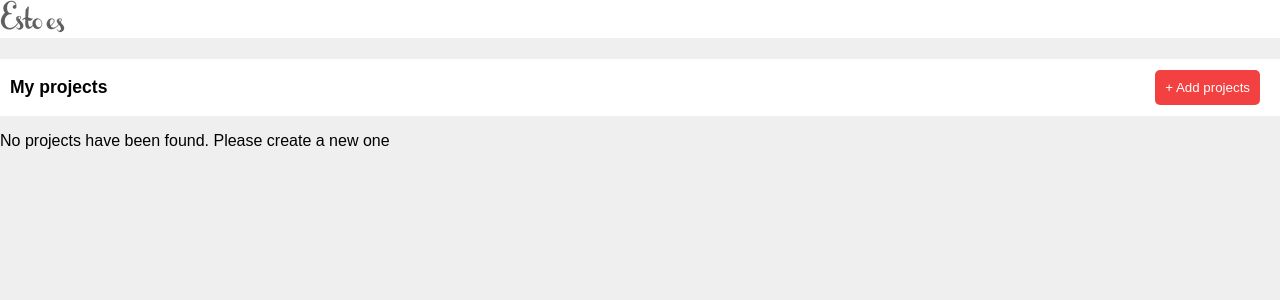
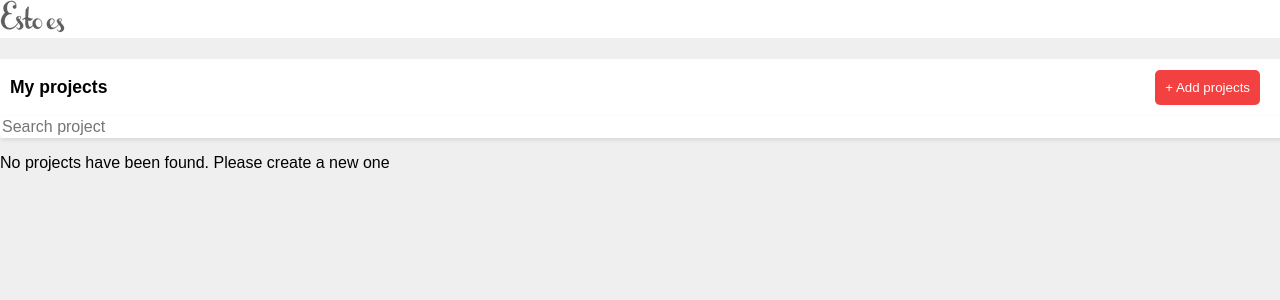
Before and after one commit to Brallam87/Estoes, an Angular app: page /projects in a window 1280 px wide. Shown: the top 300 px of the page. Built offline with nearby package versions, Linux system fonts and the light colour scheme.

Commit message:
add search option and visuals fix from new proyect

```diff
--- a/src/app/Main/Project/project.css
+++ b/src/app/Main/Project/project.css
@@ -137,3 +137,18 @@
   background-color: #333;
   color: #fff;
 }
+.search-bar {
+  background-color: #ffffff;
+  width: 100%;
+
+}
+
+.search-bar input {
+  width: 100%;
+  height: 20px;
+
+  font-size: 16px;
+  border: none;
+  border-radius: 4px;
+  box-shadow: 0 2px 4px rgba(0, 0, 0, 0.1);
+}
--- a/src/app/Main/Project/project.html
+++ b/src/app/Main/Project/project.html
@@ -1,4 +1,8 @@
-<ng-container *ngIf="formDataList.length > 0; else noProjects">
+<div class="search-bar">
+  <input type="text" placeholder="Search project" [(ngModel)]="searchQuery" (input)="searchProjects()" />
+</div>
+
+<ng-container *ngIf="filteredDataList.length > 0; else noProjects">
   <div class="pbox" *ngFor="let formData of paginatedList; let i = index">
     <div class="content">
       <div class="project-name">{{ formData?.projectName }}</div>
@@ -8,8 +12,8 @@
         <div class="dots"></div>
         <div class="dots"></div>
         <div class="dropdown-content">
-          <a [routerLink]="['/editproject', currentIndex]">Edit</a>
-          <a (click)="mostrarConfirmacionEliminacion(i)">Delete</a>
+          <a [routerLink]="['/editproject', formData.originalIndex]">Edit</a>
+          <a (click)="mostrarConfirmacionEliminacion((currentPage - 1) * pageSize + formData.originalIndex)">Delete</a>
         </div>
       </div>
       <div class="datauser">
--- a/src/app/Main/Project/projectComponent.ts
+++ b/src/app/Main/Project/projectComponent.ts
@@ -7,15 +7,18 @@ import { LocalStorageService } from '../../db/LocalStorageService';
   styleUrls: ['./project.css']
 })
 export class project implements OnInit {
-  formDataList: any[] = []; // Propiedad para almacenar los datos del formulario
-  showConfirmation: boolean = false; // Propiedad para controlar la visibilidad del mensaje de confirmación
-  proyectoAEliminarIndex: number = -1; // Índice del proyecto a eliminar
+  originalDataList: any[] = [];
+  filteredDataList: any[] = [];
+  showConfirmation: boolean = false;
+  proyectoAEliminarIndex: number = -1;
   dropdownOpen!: number | null;
   currentIndex: number = -1;
   currentPage: number = 1;
   pageSize: number = 10;
   totalPages: number = 1;
   paginatedList: any[] = [];
+  selectedProjectIndex: number | null = null;
+  searchQuery: string = '';
 
   constructor(private localStorageService: LocalStorageService) {}
 
@@ -25,13 +28,12 @@ export class project implements OnInit {
   }
 
   ngOnInit() {
-    // Obtener los datos del formulario guardados en el Local Storage
     const storedData = this.localStorageService.obtenerDatosDeLocalStorage('Formbuilder');
 
-    // Verificar si existen datos almacenados
     if (storedData && storedData.length > 0) {
-      this.formDataList = storedData;
-      this.totalPages = Math.ceil(this.formDataList.length / this.pageSize);
+      this.originalDataList = storedData;
+      this.totalPages = Math.ceil(this.originalDataList.length / this.pageSize);
+      this.filterDataList();
       this.updatePaginatedList();
     }
   }
@@ -47,22 +49,35 @@ export class project implements OnInit {
   }
 
   eliminarProyecto() {
-    // Eliminar el proyecto del array formDataList
-    this.formDataList.splice(this.proyectoAEliminarIndex, 1);
-    // Actualizar los datos en el Local Storage
-    this.localStorageService.guardarDatosEnLocalStorage('Formbuilder', this.formDataList);
+    const originalIndex = this.paginatedList[this.proyectoAEliminarIndex].originalIndex;
+    this.originalDataList.splice(originalIndex, 1);
+    this.localStorageService.guardarDatosEnLocalStorage('Formbuilder', this.originalDataList);
     this.showConfirmation = false;
     console.log('Proyecto eliminado.');
 
-    this.totalPages = Math.ceil(this.formDataList.length / this.pageSize);
+    this.totalPages = Math.ceil(this.originalDataList.length / this.pageSize);
     this.currentPage = Math.min(this.currentPage, this.totalPages);
+    this.filterDataList();
     this.updatePaginatedList();
+  }
+
+  filterDataList() {
+    this.filteredDataList = this.originalDataList.filter((formData) =>
+      formData.projectName.toLowerCase().includes(this.searchQuery.toLowerCase())
+    );
+    this.totalPages = Math.ceil(this.filteredDataList.length / this.pageSize);
+    this.currentPage = Math.min(this.currentPage, this.totalPages);
   }
 
   updatePaginatedList() {
     const startIndex = (this.currentPage - 1) * this.pageSize;
     const endIndex = startIndex + this.pageSize;
-    this.paginatedList = this.formDataList.slice(startIndex, endIndex);
+    const paginatedData = this.filteredDataList.slice(startIndex, endIndex);
+    this.paginatedList = paginatedData.map((formData) => ({
+      ...formData,
+      originalIndex: this.originalDataList.indexOf(formData)
+    }));
+    this.selectedProjectIndex = null; // Resetear el índice seleccionado
   }
 
   goToPage(page: number) {
@@ -75,4 +90,21 @@ export class project implements OnInit {
   generatePageArray(): number[] {
     return Array.from({ length: this.totalPages }, (_, index) => index + 1);
   }
+
+  selectProject(index: number) {
+    const formData = this.paginatedList[index];
+    if (formData) {
+      const originalIndex = formData.originalIndex;
+      const projectIndex = this.originalDataList.findIndex((data) => data.originalIndex === originalIndex);
+      this.selectedProjectIndex = projectIndex !== -1 ? projectIndex : null;
+    } else {
+      this.selectedProjectIndex = null;
+    }
+  }
+
+  searchProjects() {
+    this.currentPage = 1;
+    this.filterDataList();
+    this.updatePaginatedList();
+  }
 }
--- a/src/app/Main/newproject/newproject.css
+++ b/src/app/Main/newproject/newproject.css
@@ -11,11 +11,10 @@
   align-content: center;
 }
 .back{
-    display: inline;
-    align-content: center;
     color: #b1afaf;
     background-color: #45a04900;
     border: none;
+    padding: 2px;
     font-size: 13px;
 }
 form {
--- a/src/app/Main/newproject/newproject.html
+++ b/src/app/Main/newproject/newproject.html
@@ -1,9 +1,11 @@
-<Div class="pbox">
+<div class="pbox">
   <div class="botonback" routerLink="/projects">
-    <i class="fas fa-arrow-left "><a class="back">Back</a> </i> </div>
+    <i class="fas fa-arrow-left "><a class="back">Back</a></i>
+  </div>
   Add project
-    </Div>
-    <Div class="pbox">
+</div>
+
+<div class="pbox">
   <form [formGroup]="formulario" (ngSubmit)="guardarFormulario()">
     <div>
       <label for="projectName">Project Name:</label>
@@ -12,13 +14,13 @@
 
     <div>
       <label for="descripcion">Description:</label>
-              <textarea id="descripcion" formControlName="descripcion"></textarea>
+      <textarea id="descripcion" formControlName="descripcion" style="resize: none;" rows="1" maxlength="50"></textarea>
     </div>
 
     <div>
       <label for="projectManager">Project Manager:</label>
       <select id="projectManager" formControlName="projectManager">
-                <option value="">Selec Project Manager</option>
+        <option value="">Select Project Manager</option>
         <option value="manager 1">Project Manager 1</option>
         <option value="manager 2">Project Manager 2</option>
         <option value="manager 3">Project Manager 3</option>
@@ -26,19 +28,19 @@
     </div>
 
     <div>
-              <label for="asignado">Asignedo:</label>
+      <label for="asignado">Assigned:</label>
       <select id="asignado" formControlName="asignado">
-                <option value="">Chose one</option>
-                <option value="asigned 1">Asigned 1</option>
-                <option value="asigned 2">Asigned 2</option>
-                <option value="asigned 2">Asigned 3</option>
+        <option value="">Choose one</option>
+        <option value="assigned 1">Assigned 1</option>
+        <option value="assigned 2">Assigned 2</option>
+        <option value="assigned 3">Assigned 3</option>
       </select>
     </div>
 
     <div>
       <label for="estado">Status:</label>
       <select id="estado" formControlName="estado">
-                <option value="">Selec one</option>
+        <option value="">Select one</option>
         <option value="On process">On process</option>
         <option value="Complete">Complete</option>
         <option value="Pending">Pending</option>
@@ -47,4 +49,4 @@
 
     <button type="submit">Guardar</button>
   </form>
-    </Div>
+</div>
--- a/src/app/app.module.ts
+++ b/src/app/app.module.ts
@@ -1,6 +1,6 @@
 import { NgModule } from '@angular/core';
 import { BrowserModule } from '@angular/platform-browser';
-import { ReactiveFormsModule } from '@angular/forms';
+import { FormsModule, ReactiveFormsModule } from '@angular/forms';
 import { AppComponent } from './app.component';
 import{projects} from"./Main/allprojects";
 import { project } from './Main/Project/projectComponent';
@@ -16,12 +16,13 @@ import { editproject } from './Main/EditProject/project';
   declarations: [
     AppComponent,
     projects,
-    project,
+    [project],
     project1,
     editproject
   ],
   imports: [
     BrowserModule,
+    [ FormsModule],
     AppRoutingModule,
     ReactiveFormsModule,
   ],
```
Lines whose indentation alone changed are shown as unchanged.
